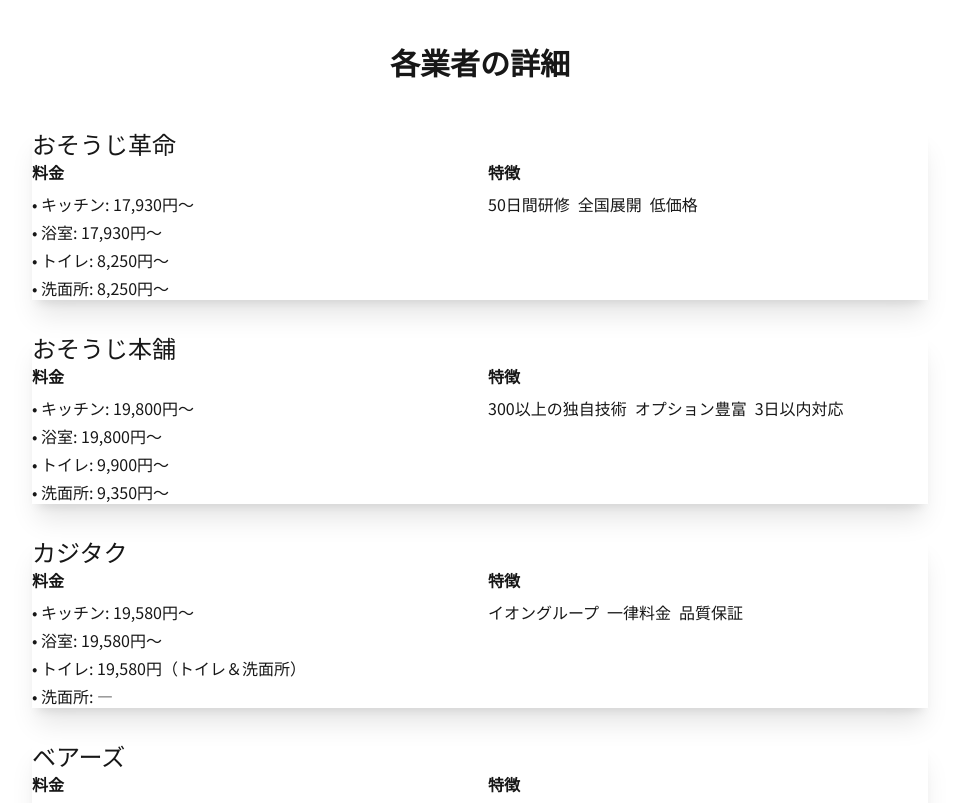
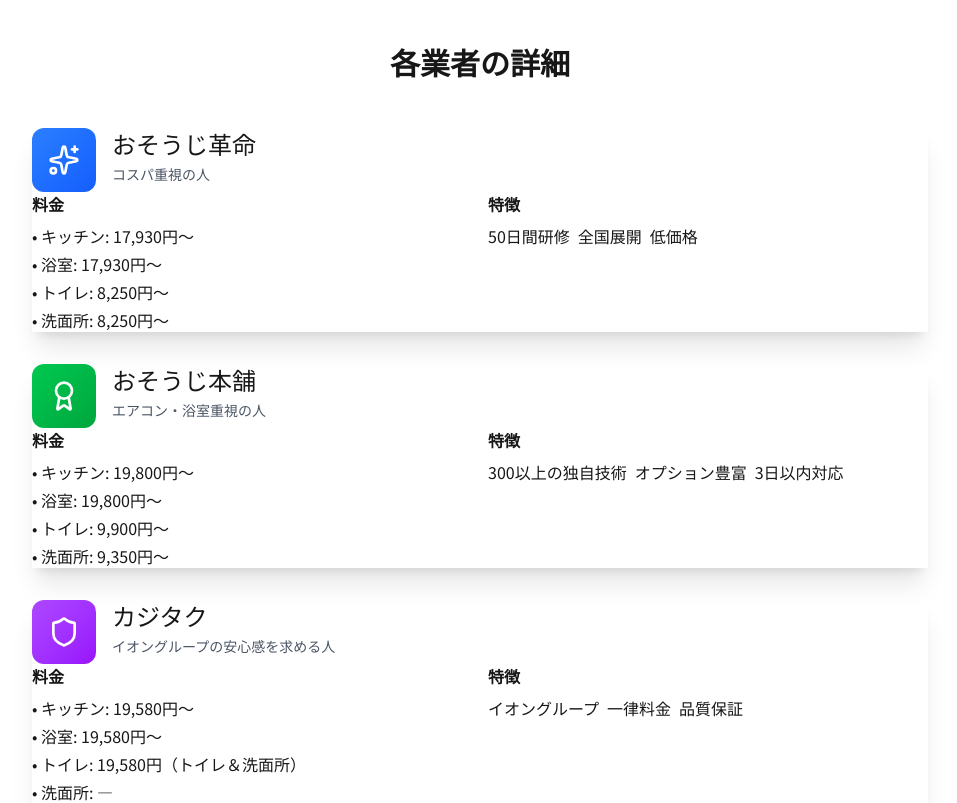
Before and after one commit to webmaster0818/site-001, a Next.js app: page /areas/osaka in a window 1280 px wide. Shown: the part 1180-1983 px from the top of the page, without its empty margins (160-1117 px from the left). Built offline with nearby package versions, Linux system fonts and the light colour scheme.

Commit message:
大阪エリアページの業者カードにアイコンとグラデーション背景を追加

```diff
--- a/app/areas/osaka/page.tsx
+++ b/app/areas/osaka/page.tsx
@@ -1,5 +1,5 @@
 import Link from "next/link";
-import { Building2, CheckCircle, Star, MapPin, Phone, Mail } from "lucide-react";
+import { Building2, CheckCircle, Star, MapPin, Phone, Mail, Sparkles, Award, Shield, Zap, Crown } from "lucide-react";
 
 export const metadata = {
   title: "大阪府のハウスクリーニング業者おすすめ比較16選 | 料金・口コミ | クリーンナビ",
@@ -8,6 +8,15 @@
 };
 
 export default function OsakaArea() {
+  const companyIcons = [Sparkles, Award, Shield, Zap, Crown];
+  const companyColors = [
+    "from-blue-500 to-blue-600",
+    "from-green-500 to-green-600",
+    "from-purple-500 to-purple-600",
+    "from-orange-500 to-orange-600",
+    "from-red-500 to-red-600",
+  ];
+
   const companies = [
     {
       name: "おそうじ革命",
@@ -160,10 +169,21 @@
         <div className="container mx-auto px-4">
           <h2 className="text-3xl font-bold text-center mb-12">各業者の詳細</h2>
           <div className="space-y-8 max-w-4xl mx-auto">
-            {companies.map((company, index) => (
-              <div key={index} className="card bg-base-100 shadow-xl">
+            {companies.map((company, index) => {
+              const Icon = companyIcons[index];
+              const gradient = companyColors[index];
+              return (
+                <div key={index} className="card bg-base-100 shadow-xl hover:shadow-2xl transition-all">
                   <div className="card-body">
+                    <div className="flex items-start gap-4">
+                      <div className={`w-16 h-16 bg-gradient-to-br ${gradient} rounded-xl flex items-center justify-center flex-shrink-0`}>
+                        <Icon className="w-8 h-8 text-white" />
+                      </div>
+                      <div className="flex-1">
                         <h3 className="card-title text-2xl">{company.name}</h3>
+                        <p className="text-sm text-gray-600 mt-1">{company.recommend}</p>
+                      </div>
+                    </div>
                     <div className="divider"></div>
                     <div className="grid grid-cols-1 md:grid-cols-2 gap-4">
                       <div>
@@ -186,7 +206,8 @@
                     </div>
                   </div>
                 </div>
-            ))}
+              );
+            })}
           </div>
         </div>
       </section>
```
Lines whose indentation alone changed are shown as unchanged.
